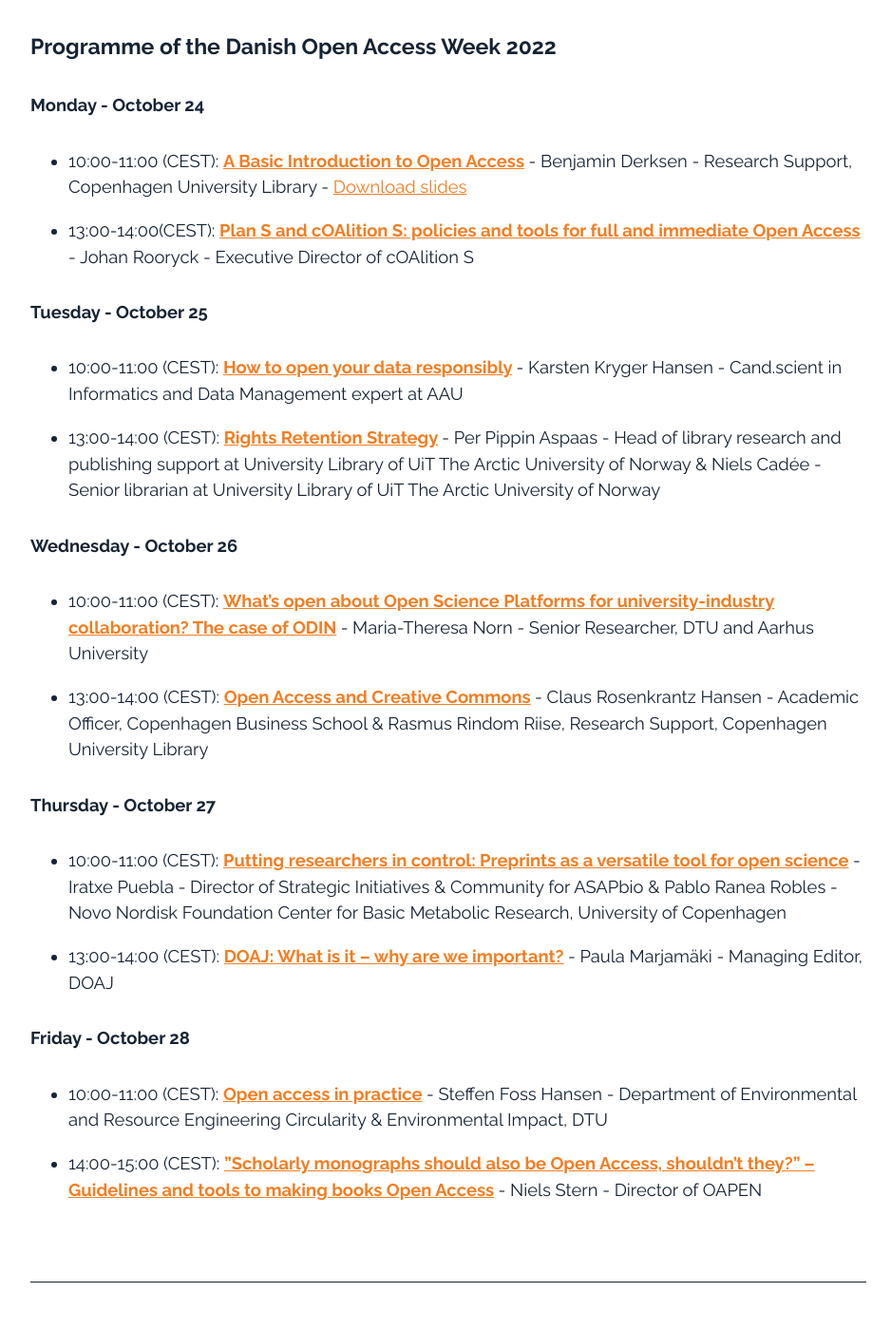
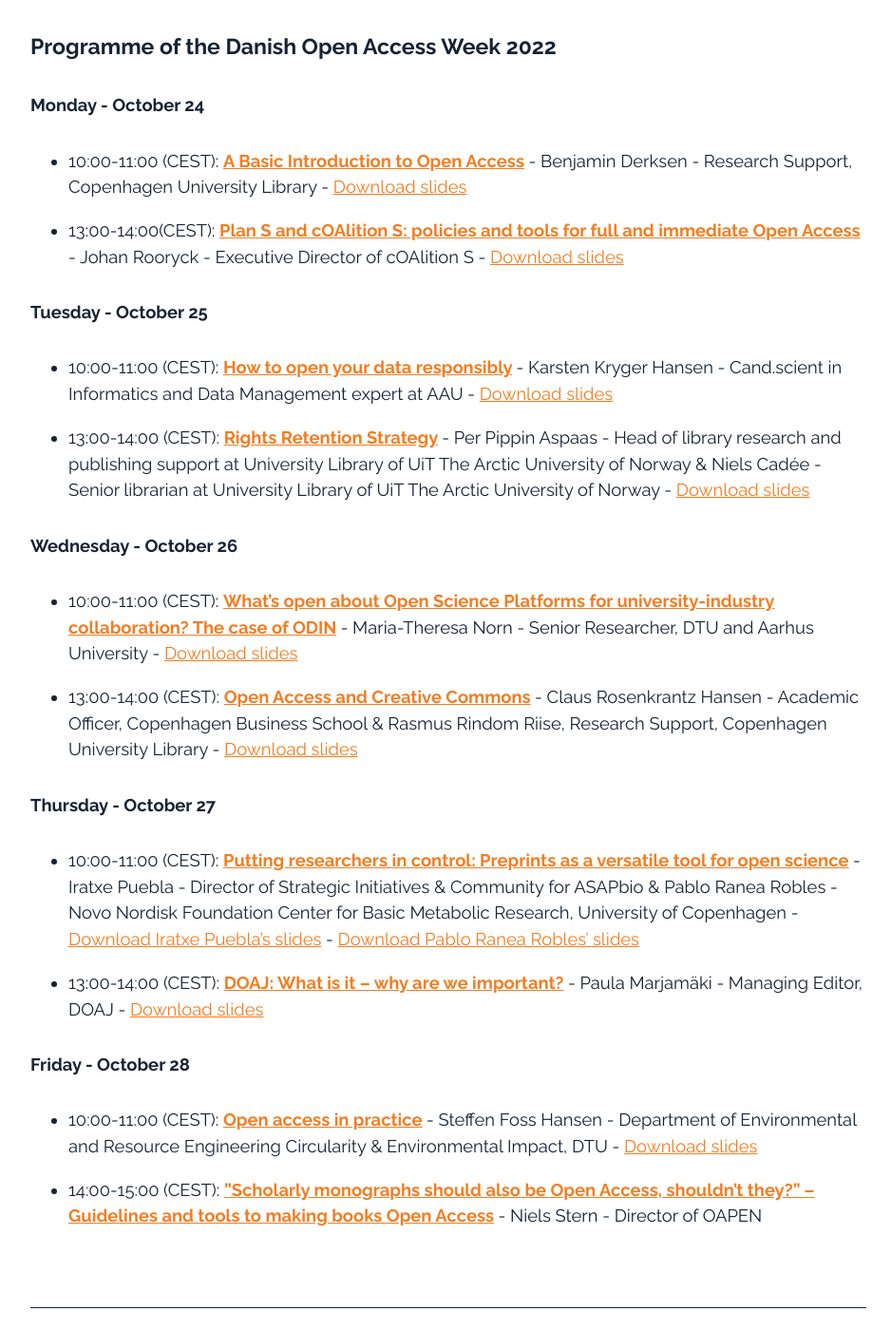
Before and after one commit to openaccess-dk/openaccess-dk.github.io, a Jekyll site: the page built from oaw2022.md, in a window 1280 px wide and 1400 px high, scrolled down 1638 px. Shown: the whole window at 95% size, without its empty margins (168-1106 px from the left). Built offline with Jekyll 4.4.1, drawn with Linux system fonts in a browser that asks for light colours.

Commit message:
Update oaw2022.md

```diff
--- a/oaw2022.md
+++ b/oaw2022.md
@@ -37,24 +37,24 @@
 ##### Monday - October 24
 - 10:00-11:00 (CEST): <b>[A Basic Introduction to Open Access](https://openaccess.dk/oaw2022/monday01) </b> - Benjamin Derksen - Research Support, Copenhagen University Library - [Download slides](https://sid.erda.dk/share_redirect/dUw7wiBZnU)
 
-- 13:00-14:00(CEST): <b>[Plan S and cOAlition S: policies and tools for full and immediate Open Access](https://openaccess.dk/oaw2022/monday02) </b> - Johan Rooryck - Executive Director of cOAlition S
+- 13:00-14:00(CEST): <b>[Plan S and cOAlition S: policies and tools for full and immediate Open Access](https://openaccess.dk/oaw2022/monday02) </b> - Johan Rooryck - Executive Director of cOAlition S - [Download slides](https://sid.erda.dk/share_redirect/d8fnqkfA1L)
 
 ##### Tuesday - October 25
-- 10:00-11:00 (CEST): <b>[How to open your data responsibly](https://openaccess.dk/oaw2022/thuesday01) </b> - Karsten Kryger Hansen - Cand.scient in Informatics and Data Management expert at AAU
+- 10:00-11:00 (CEST): <b>[How to open your data responsibly](https://openaccess.dk/oaw2022/thuesday01) </b> - Karsten Kryger Hansen - Cand.scient in Informatics and Data Management expert at AAU - [Download slides](https://sid.erda.dk/share_redirect/AZA2CYe385)
 
-- 13:00-14:00 (CEST): <b>[Rights Retention Strategy](https://openaccess.dk/oaw2022/thuesday02) </b> - Per Pippin Aspaas - Head of library research and publishing support at University Library of UiT The Arctic University of Norway & Niels Cadée - Senior librarian at University Library of UiT The Arctic University of Norway
+- 13:00-14:00 (CEST): <b>[Rights Retention Strategy](https://openaccess.dk/oaw2022/thuesday02) </b> - Per Pippin Aspaas - Head of library research and publishing support at University Library of UiT The Arctic University of Norway & Niels Cadée - Senior librarian at University Library of UiT The Arctic University of Norway - [Download slides](https://sid.erda.dk/share_redirect/ChLmxHaOMY)
 
 ##### Wednesday - October 26
-- 10:00-11:00 (CEST): <b>[What’s open about Open Science Platforms for university-industry collaboration? The case of ODIN](https://openaccess.dk/oaw2022/wednesday01) </b> - Maria-Theresa Norn - Senior Researcher, DTU and Aarhus University
+- 10:00-11:00 (CEST): <b>[What’s open about Open Science Platforms for university-industry collaboration? The case of ODIN](https://openaccess.dk/oaw2022/wednesday01) </b> - Maria-Theresa Norn - Senior Researcher, DTU and Aarhus University - [Download slides](https://sid.erda.dk/share_redirect/HfzGMjkbmk)
 
-- 13:00-14:00 (CEST): <b>[Open Access and Creative Commons](https://openaccess.dk/oaw2022/wednesday02) </b> - Claus Rosenkrantz Hansen - Academic Officer, Copenhagen Business School & Rasmus Rindom Riise, Research Support, Copenhagen University Library
+- 13:00-14:00 (CEST): <b>[Open Access and Creative Commons](https://openaccess.dk/oaw2022/wednesday02) </b> - Claus Rosenkrantz Hansen - Academic Officer, Copenhagen Business School & Rasmus Rindom Riise, Research Support, Copenhagen University Library - [Download slides](https://sid.erda.dk/share_redirect/d7tobc6ImR)
 
 ##### Thursday - October 27
-- 10:00-11:00 (CEST): <b>[Putting researchers in control: Preprints as a versatile tool for open science](https://openaccess.dk/oaw2022/thursday01) </b> - Iratxe Puebla - Director of Strategic Initiatives & Community for ASAPbio & Pablo Ranea Robles - Novo Nordisk Foundation Center for Basic Metabolic Research, University of Copenhagen
+- 10:00-11:00 (CEST): <b>[Putting researchers in control: Preprints as a versatile tool for open science](https://openaccess.dk/oaw2022/thursday01) </b> - Iratxe Puebla - Director of Strategic Initiatives & Community for ASAPbio & Pablo Ranea Robles - Novo Nordisk Foundation Center for Basic Metabolic Research, University of Copenhagen - [Download Iratxe Puebla's slides](https://docs.google.com/presentation/d/14D29dlgAgO-p0oF-GVAGyY69n-Eel8ucaHgsV59VvWE/edit#slide=id.p) - [Download Pablo Ranea Robles' slides](https://docs.google.com/presentation/d/1Pyzr1qaXpoxD1fshkbdxlMyjfE3V2olm8A_-_654ZWY/edit#slide=id.g172459baf9e_0_0)
 
-- 13:00-14:00 (CEST): <b>[DOAJ: What is it – why are we important?](https://openaccess.dk/oaw2022/thursday02) </b> - Paula Marjamäki - Managing Editor, DOAJ
+- 13:00-14:00 (CEST): <b>[DOAJ: What is it – why are we important?](https://openaccess.dk/oaw2022/thursday02) </b> - Paula Marjamäki - Managing Editor, DOAJ - [Download slides](https://sid.erda.dk/share_redirect/EOpjAn8y8Y)
 
 ##### Friday - October 28
-- 10:00-11:00 (CEST): <b>[Open access in practice](https://openaccess.dk/oaw2022/friday01) </b> - Steffen Foss Hansen - Department of Environmental and Resource Engineering Circularity & Environmental Impact, DTU
+- 10:00-11:00 (CEST): <b>[Open access in practice](https://openaccess.dk/oaw2022/friday01) </b> - Steffen Foss Hansen - Department of Environmental and Resource Engineering Circularity & Environmental Impact, DTU - [Download slides](https://sid.erda.dk/share_redirect/buiaEf5Flv)
 
 - 14:00-15:00 (CEST): <b>[”Scholarly monographs should also be Open Access, shouldn’t they?” – Guidelines and tools to making books Open Access](https://openaccess.dk/oaw2022/friday02) </b> - Niels Stern - Director of OAPEN
```
